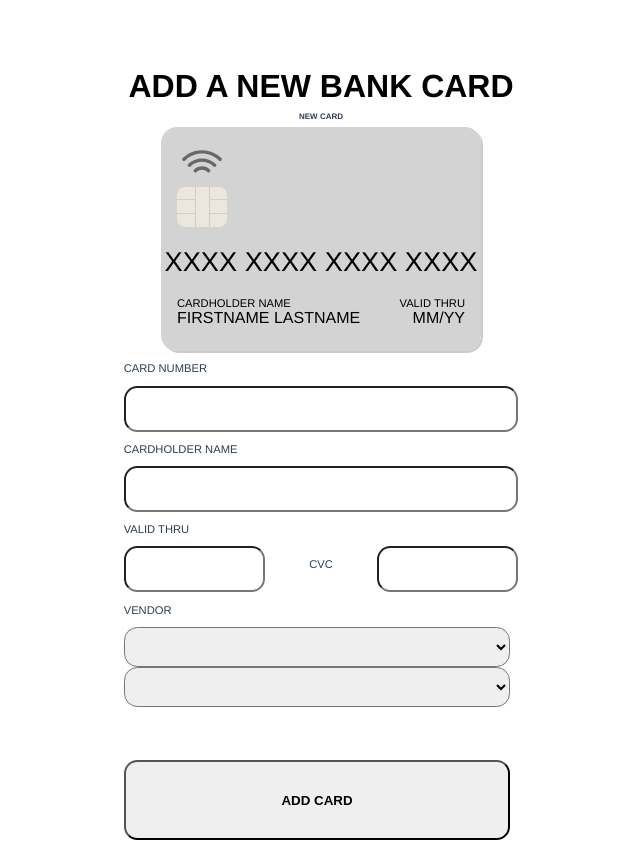
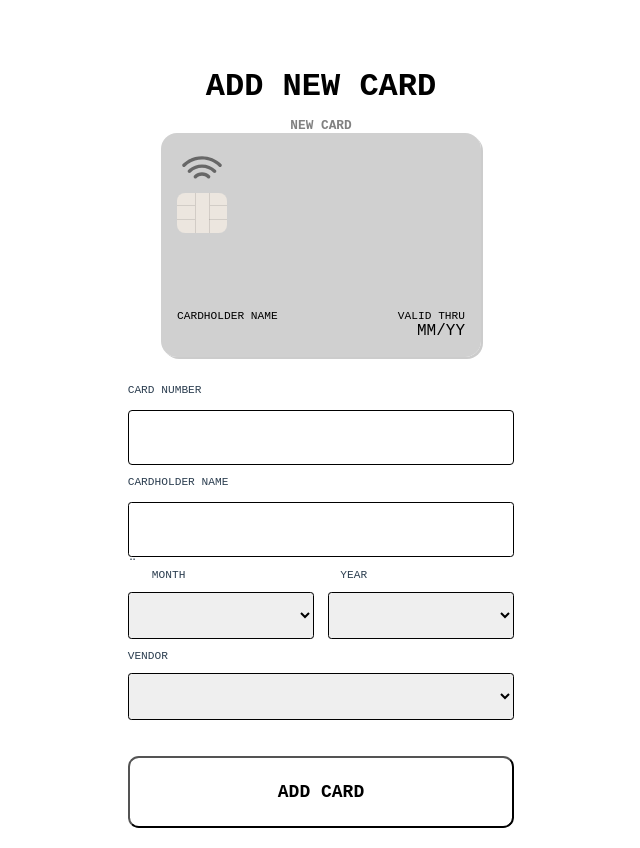
Before and after one commit to jenseneducation-Clara-Berglund/e-wallet, a Vue app: page /AddCard in a window 1280 px wide. Shown: the whole page, without its empty margins (319-959 px from the left). Built offline with nearby package versions, Linux system fonts and the light colour scheme.

Commit message:
add style and behaviour

```diff
--- a/src/App.vue
+++ b/src/App.vue
@@ -10,7 +10,7 @@
 
 <style>
 #app {
-  font-family: Avenir, Helvetica, Arial, sans-serif;
+  font-family: PT Mono, monospace;
   -webkit-font-smoothing: antialiased;
   -moz-osx-font-smoothing: grayscale;
   color: #2c3e50;
--- a/src/components/Card.vue
+++ b/src/components/Card.vue
@@ -1,9 +1,11 @@
 <template>
   <div class="cardWrapper" v-on:click="onClick()">
-    <div class="card" v-bind:style="{ backgroundColor: color }">
+    <div
+      class="card"
+      v-bind:style="{ backgroundColor: getBackgroundColorForVendor(vendor) }"
+    >
       <div class="imgWrapper">
         <blippLogo class="blippLogo" />
-
         <div v-if="this.vendor === 'bitcoin'">
           <vendorBitcoin class="vendor" />
         </div>
@@ -18,15 +20,40 @@
         </div>
       </div>
 
-      <p class="cardnumber">{{ cardnumber }}</p>
+      <p
+        class="cardnumber"
+        v-bind:style="{ color: getTextColorForVendor(vendor) }"
+      >
+        {{ formatCardNumber(cardnumber) }}
+      </p>
       <div class="nameAndDateWrapper">
         <div class="cardHolderAndNameWrapper">
-          <p class="cardholder">CARDHOLDER NAME</p>
-          <p class="cardname">{{ cardname.toUpperCase() }}</p>
+          <p
+            class="cardholder"
+            v-bind:style="{ color: getTextColorForVendor(vendor) }"
+          >
+            CARDHOLDER NAME
+          </p>
+          <p
+            class="cardname"
+            v-bind:style="{ color: getTextColorForVendor(vendor) }"
+          >
+            {{ !!cardname ? cardname.toUpperCase() : "" }}
+          </p>
         </div>
         <div class="validThruAndDateWrapper">
-          <p class="validthru">VALID THRU</p>
-          <p class="validdate">{{ validdate.toUpperCase() }}</p>
+          <p
+            class="validthru"
+            v-bind:style="{ color: getTextColorForVendor(vendor) }"
+          >
+            VALID THRU
+          </p>
+          <p
+            class="validdate"
+            v-bind:style="{ color: getTextColorForVendor(vendor) }"
+          >
+            {{ !!validdate ? validdate.toUpperCase() : "" }}
+          </p>
         </div>
       </div>
     </div>
@@ -42,13 +69,47 @@ export default {
   name: "Card",
   props: {
     cardnumber: String,
-    cardholder: String,
     cardname: String,
-    validthru: String,
     validdate: String,
-    color: String,
     vendor: String,
     onClick: Function
+  },
+  methods: {
+    getBackgroundColorForVendor: function(vendor) {
+      switch (vendor) {
+        case "ninja":
+          return "#222";
+        case "evil":
+          return "#f33355";
+        case "blockchain":
+          return "#8b58f9";
+        case "bitcoin":
+          return "#ffae34";
+        default:
+          return "#d0d0d0";
+      }
+    },
+    getTextColorForVendor: function(vendor) {
+      switch (vendor) {
+        case "ninja":
+          return "#fff";
+        case "evil":
+          return "#fff";
+        case "blockchain":
+          return "#fff";
+        case "bitcoin":
+          return "#000";
+        default:
+          return "#000";
+      }
+    },
+    formatCardNumber: function(numberString) {
+      if (numberString.length === 0) {
+        return "";
+      }
+      var chunks = numberString.match(/.{1,4}/g);
+      return chunks.join(" ");
+    }
   },
   components: {
     blippLogo,
@@ -76,7 +137,8 @@ export default {
 
 .cardnumber {
   text-align: center;
-  font-size: 1.7em;
+  font-size: 1.6em;
+  height: 3em;
   color: black;
   margin: 0.1em;
 }
@@ -112,12 +174,14 @@ export default {
   color: black;
   margin: 0;
   text-align: left;
+  height: 1.2em;
 }
 .validdate {
   color: black;
   font-size: 1em;
   margin: 0;
   text-align: right;
+  height: 1.2em;
 }
 .imgWrapper {
   display: flex;
--- a/src/components/CardForm.vue
+++ b/src/components/CardForm.vue
@@ -1,15 +1,37 @@
 <template>
   <div class="formContainer">
     <p>CARD NUMBER</p>
-    <input v-model="cardnumber" class="inputCardNumber" type="text" />
+    <input
+      v-model="cardnumber"
+      maxlength="16"
+      class="inputCardNumber"
+      type="text"
+    />
     <p>CARDHOLDER NAME</p>
-    <input v-model="name" class="inputCardName" style="text" />
-    <p>VALID THRU</p>
-    <div class="validThruAndCvcContainer">
-      <input v-model="expiresAt" style="text" />
-      <p>CVC</p>
+    <input v-model="name" class="inputCardName" type="text" />
 
-      <input v-model="cvc" style="text" />
+    <div
+      style="display: flex; flex-direction:row; justify-content:space-between"
+    >
+      ¨
+      <p>MONTH</p>
+      <p>YEAR</p>
+    </div>
+    <div
+      style="display: flex;flex-direction:row; justify-content:space-between"
+    >
+      <div>
+        <select style="width: 14em; " v-model="expiresAtMonth" name="expiresAt">
+          <option v-for="n in 12" :key="n">{{ n >= 10 ? n : "0" + n }}</option>
+        </select>
+        <select
+          style="width: 14em;margin-left: 1em;"
+          v-model="expiresAtYear"
+          name="expiresAt"
+        >
+          <option v-for="n in 4" :key="n">{{ 2020 + n }}</option>
+        </select>
+      </div>
     </div>
     <p>VENDOR</p>
     <select v-model="vendor" name="vendors">
@@ -18,14 +40,17 @@
       <option value="blockchain">BlockchainCorp</option>
       <option value="ninja">NinjaCorp</option>
     </select>
-    <select v-model="color" name="vendors">
-      <option value="red">Red</option>
-      <option value="orange">Oragne</option>
-      <option value="blue">Blue</option>
-      <option value="gray">Gray</option>
-    </select>
     <!-- $data refererar till hela data-objektet nedan -->
-    <button v-on:click="addNewCard($data)" class="addANewCardButton">
+    <button
+      @mouseover="buttonMouseOver = true"
+      @mouseleave="buttonMouseOver = false"
+      v-on:click="addNewCard($data)"
+      v-bind:style="{
+        color: buttonMouseOver ? 'white' : 'black',
+        background: buttonMouseOver ? 'black' : 'white'
+      }"
+      class="addANewCardButton"
+    >
       ADD CARD
     </button>
   </div>
@@ -37,14 +62,32 @@ export default {
     return {
       cardnumber: "",
       name: "",
-      expiresAt: "",
-      cvc: "",
+      expiresAtYear: "",
+      expiresAtMonth: "",
       vendor: "",
-      color: ""
+      buttonMouseOver: false
     };
   },
   props: {
-    addNewCard: Function
+    addNewCard: Function,
+    onCardFormUpdate: Function
+  },
+  watch: {
+    cardnumber: function() {
+      this.onCardFormUpdate(this.$data);
+    },
+    name: function() {
+      this.onCardFormUpdate(this.$data);
+    },
+    vendor: function() {
+      this.onCardFormUpdate(this.$data);
+    },
+    expiresAtYear: function() {
+      this.onCardFormUpdate(this.$data);
+    },
+    expiresAtMonth: function() {
+      this.onCardFormUpdate(this.$data);
+    }
   }
 };
 </script>
@@ -52,48 +95,46 @@ export default {
 .formContainer {
   display: flex;
   flex-direction: column;
-}
-
-.validThruAndCvcContainer {
-  display: flex;
-  flex-direction: row;
-  justify-content: space-between;
-  border-radius: 1em;
+  padding-top: 1em;
 }
 
 .addANewCardButton {
-  width: 29em;
-  height: 6em;
-  margin-top: 4em;
-  border-radius: 1em;
+  font-family: PT Mono, monospace;
+
+  height: 4em;
+  padding: 0em 6em;
+  margin-top: 2em;
+  border-radius: 0.6em;
   border-color: black;
   font-weight: bolder;
+  font-size: 18px;
 }
 
 .inputCardNumber {
-  width: 29em;
   height: 3em;
-  border-radius: 1em;
+  border: 1px solid #000;
+  border-radius: 0.25rem;
+  padding: 0.5em;
+  margin-top: 0.2em;
 }
 
 .inputCardName {
-  width: 29em;
   height: 3em;
-  border-radius: 1em;
+  border: 1px solid #000;
+  border-radius: 0.25em;
+  padding: 0.5em;
+  margin-top: 0.2em;
 }
 
-input {
-  width: 10em;
-  height: 3em;
-  border-radius: 1em;
-}
 select {
   width: 29em;
-  height: 3em;
-  border-radius: 1em;
+  height: 3.5em;
+  border-radius: 0.25em;
+  border: 1px solid #000;
 }
 
 p {
   font-size: 0.7em;
+  width: 45%;
 }
 </style>
--- a/src/views/AddCard.vue
+++ b/src/views/AddCard.vue
@@ -1,18 +1,23 @@
 <template>
   <div class="addCard">
-    <Header title="ADD A NEW BANK CARD" />
-    <h2>NEW CARD</h2>
+    <Header title="ADD NEW CARD" />
+    <p
+      style="margin-bottom: 0; font-weight: bold; font-size: 0.8em; color: grey"
+    >
+      NEW CARD
+    </p>
     <Card
-      color="lightgrey"
       imageURL="../assets/lo"
-      cardnumber="XXXX XXXX XXXX XXXX"
-      cardname="FIRSTNAME LASTNAME"
-      cardholder="CARDHOLDER NAME"
-      validthru="VALID THRU"
-      validdate="MM/YY"
+      :cardnumber="cardnumber"
+      :cardname="cardname"
+      :validdate="validdate"
+      :vendor="vendor"
     />
     <!-- addNewCard är en funktion som blir tillgänglig för komponenten CardForm via dess `props` -->
-    <CardForm v-bind:addNewCard="addNewCard" />
+    <CardForm
+      v-bind:addNewCard="addNewCard"
+      v-bind:onCardFormUpdate="onCardFormUpdate"
+    />
   </div>
 </template>
 <script>
@@ -22,14 +27,55 @@ import CardForm from "../components/CardForm.vue";
 export default {
   components: { Header, Card, CardForm },
 
+  data: function() {
+    return {
+      cardnumber: "",
+      cardname: "",
+      validdate: "MM/YY",
+      vendor: null
+    };
+  },
+
   methods: {
+    onCardFormUpdate: function(cardObject) {
+      this.cardnumber = cardObject.cardnumber;
+      this.cardname = cardObject.name;
+      if (cardObject.expiresAtMonth !== "" && cardObject.expiresAtYear !== "") {
+        this.validdate =
+          cardObject.expiresAtMonth +
+          "/" +
+          cardObject.expiresAtYear.substring(2);
+      } else {
+        this.validdate = "MM/YY";
+      }
+      this.vendor = cardObject.vendor;
+    },
     addNewCard: function(cardObject) {
+      if (cardObject.cardnumber.length !== 16) {
+        alert("Kortet måste innehålla 16 siffror");
+        return;
+      }
+      if (cardObject.name === "") {
+        alert("Kortet måste innehålla ett namn");
+        return;
+      }
+      if (cardObject.expiresAtMonth === "" || cardObject.expiresAtYear === "") {
+        alert("Kortet måste innehålla ett utgångsdatum");
+        return;
+      }
+      if (cardObject.vendor === null) {
+        alert("Kortet måste innehålla en utgivare");
+        return;
+      }
+
       let cards = JSON.parse(localStorage.getItem("cards")) || [];
       let card = {
         cardnumber: cardObject.cardnumber,
         cardname: cardObject.name,
-        validdate: cardObject.expiresAt,
-        color: cardObject.color,
+        validdate:
+          cardObject.expiresAtMonth +
+          "/" +
+          cardObject.expiresAtYear.substring(2),
         vendor: cardObject.vendor
       };
       cards.push(card);
--- a/src/views/Home.vue
+++ b/src/views/Home.vue
@@ -4,7 +4,6 @@
     <h2>ACTIVE CARD</h2>
     <Card
       v-if="chosenCard !== null"
-      :color="chosenCard.color"
       :cardnumber="chosenCard.cardnumber"
       :cardname="chosenCard.cardname"
       :validdate="chosenCard.validdate"
@@ -14,12 +13,21 @@
 
     <CardStack
       style="margin-top:2em;"
-      v-bind:cards="cards.filter(c => c.cardnumber !== chosenCard.cardnumber)"
+      v-bind:cards="cards"
       v-bind:chooseCard="chooseCard"
     />
 
-    <button v-on:click="addNewCard" class="addANewCardButton">
-      ADD A NEW CARD
+    <button
+      @mouseover="buttonMouseOver = true"
+      @mouseleave="buttonMouseOver = false"
+      v-on:click="addNewCard"
+      v-bind:style="{
+        color: buttonMouseOver ? 'white' : 'black',
+        background: buttonMouseOver ? 'black' : 'white'
+      }"
+      class="addANewCardButton"
+    >
+      ADD CARD
     </button>
   </div>
 </template>
@@ -43,7 +51,8 @@ export default {
   data: function() {
     return {
       cards: JSON.parse(localStorage.getItem("cards")) || [],
-      chosenCard: JSON.parse(localStorage.getItem("chosenCard")) || null
+      chosenCard: JSON.parse(localStorage.getItem("chosenCard")) || null,
+      buttonMouseOver: false
     };
   },
   components: {
@@ -70,11 +79,13 @@ CardStack {
 }
 
 .addANewCardButton {
-  width: 29em;
-  height: 6em;
-  margin-top: 4em;
-  border-radius: 1em;
+  font-family: PT Mono, monospace;
+  height: 4em;
+  padding: 0em 6em;
+  margin-top: 2em;
+  border-radius: 0.6em;
   border-color: black;
   font-weight: bolder;
+  font-size: 18px;
 }
 </style>
```
